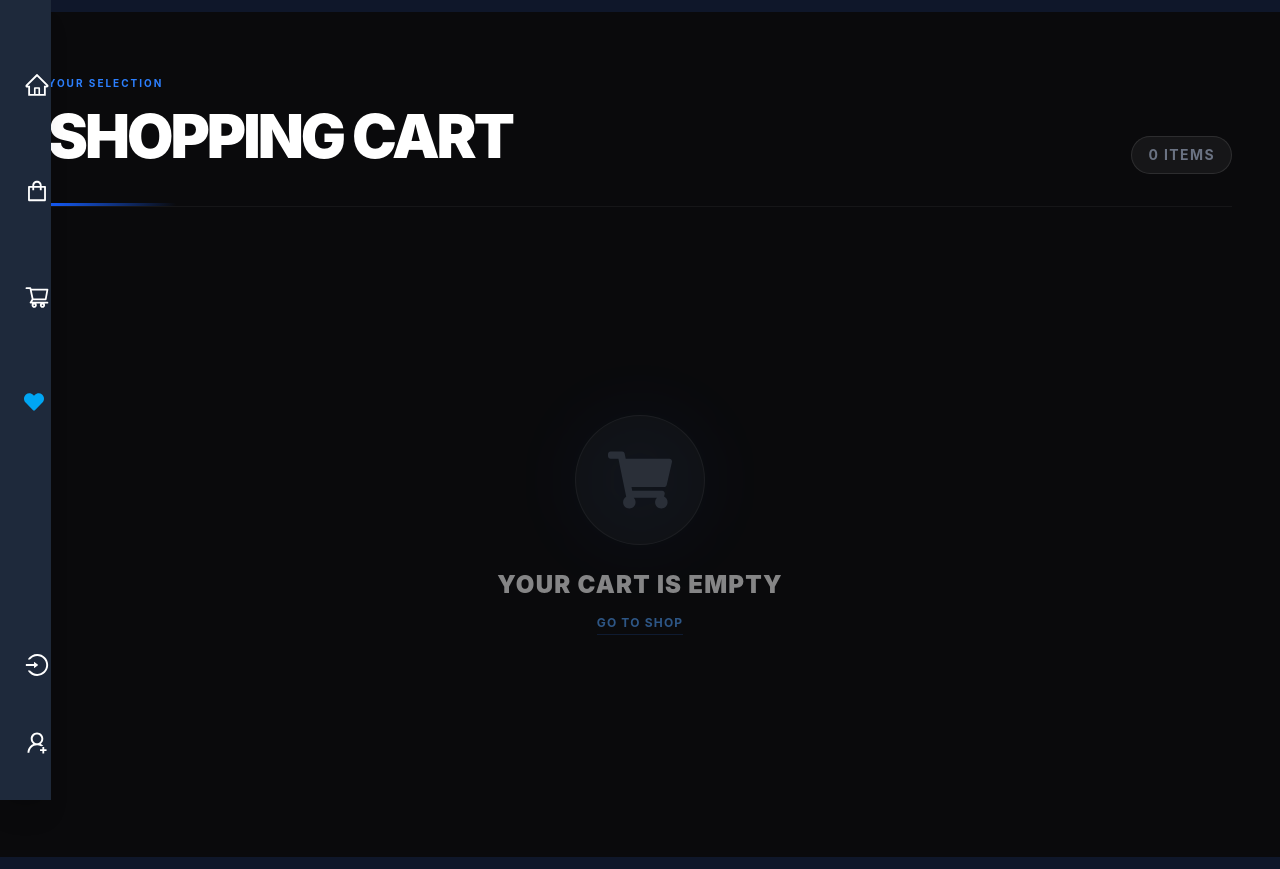
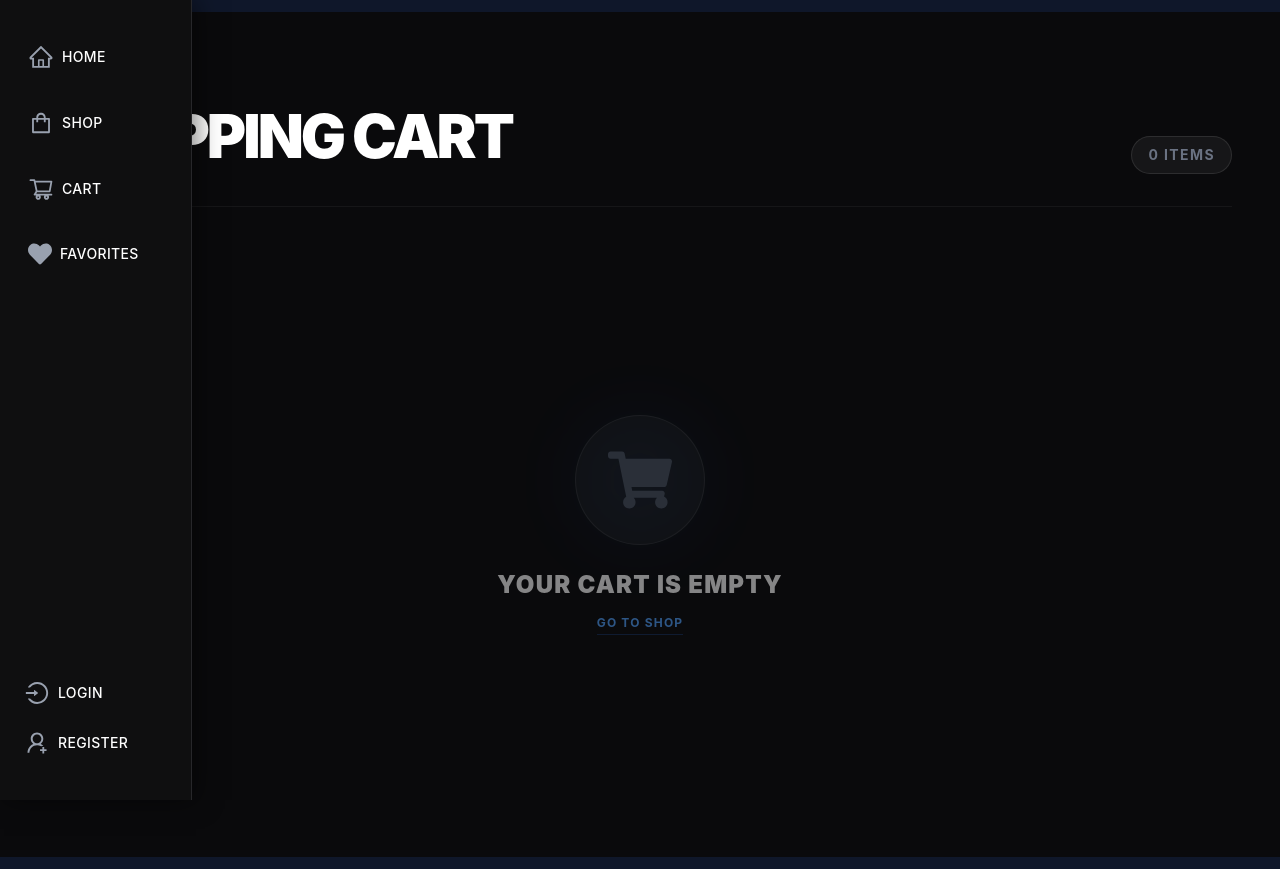
Before and after one commit to devabdisa/better-ecommerce, a React app in the folder frontend/: page /cart in a window 1280 px wide. Built offline with nearby package versions, Linux system fonts and the light colour scheme; the HTML template or start-up script is replaced by a standard one.

Commit message:
enhance admin and navigation ui/ux

```diff
--- a/frontend/src/pages/Auth/Navigation.tsx
+++ b/frontend/src/pages/Auth/Navigation.tsx
@@ -1,4 +1,4 @@
-import { useState } from "react";
+import { useEffect, useRef, useState } from "react";
 import {
   AiOutlineHome,
   AiOutlineShopping,
@@ -13,10 +13,13 @@ import { useAppSelector, useAppDispatch } from "../../redux/hooks";
 import { useLogoutMutation } from "../../redux/api/usersApiSlice";
 import { logout } from "../../redux/features/auth/authSlice";
 import type { FC } from "react";
-import FavoritesCount from "../Products/FavoritesCount";
 
 const Navigation: FC = () => {
   const { userInfo } = useAppSelector((state) => state.auth);
+  const { cartItems } = useAppSelector((state) => state.cart) || {
+    cartItems: [],
+  };
+  const favorites = useAppSelector((state) => state.favorites) || [];
 
   const [dropdownOpen, setDropdownOpen] = useState(false);
   const [showSidebar] = useState(false);
@@ -40,21 +43,42 @@ const Navigation: FC = () => {
     }
   };
 
+  const dropdownRef = useRef<HTMLDivElement>(null);
+
+  useEffect(() => {
+    const handleClickOutside = (event: MouseEvent) => {
+      if (
+        dropdownRef.current &&
+        !dropdownRef.current.contains(event.target as Node)
+      ) {
+        setDropdownOpen(false);
+      }
+    };
+
+    document.addEventListener("mousedown", handleClickOutside);
+    return () => {
+      document.removeEventListener("mousedown", handleClickOutside);
+    };
+  }, []);
+
   return (
     <div
       style={{ zIndex: 9999 }}
       className={`${
         showSidebar ? "hidden" : "flex"
-      } xl:flex lg:flex md:hidden sm:hidden flex-col justify-between p-4 text-white bg-surface border-r border-gray-800 w-[4%] hover:w-[15%] h-screen fixed transition-all duration-300 ease-in-out shadow-xl group`}
+      } xl:flex lg:flex md:hidden sm:hidden flex-col justify-between p-4 text-white bg-[#0f0f10] border-r border-[#27272a] w-[6%] hover:w-[15%] h-screen fixed transition-all duration-300 ease-in-out shadow-[4px_0_24px_rgba(0,0,0,0.5)] group z-50`}
       id="navigation-container"
     >
-      <div className="flex flex-col justify-center space-y-4">
+      <div className="flex flex-col justify-center space-y-4 pt-4">
         <Link
           to="/"
-          className="flex items-center transition-transform transform hover:translate-x-2 p-2 rounded-lg hover:bg-white/5"
+          className="flex items-center transition-all transform hover:translate-x-2 p-3 rounded-xl hover:bg-[#27272a] group/item"
         >
-          <AiOutlineHome className="shrink-0 mr-2 mt-12" size={26} />
-          <span className="hidden nav-item-name mt-12 font-medium tracking-wide">
+          <AiOutlineHome
+            className="shrink-0 mr-2 text-gray-400 group-hover/item:text-white transition-colors"
+            size={26}
+          />
+          <span className="hidden nav-item-name font-medium tracking-wide text-sm opacity-0 group-hover:opacity-100 transition-opacity whitespace-nowrap">
             HOME
           </span>
         </Link>
@@ -63,49 +87,69 @@ const Navigation: FC = () => {
 
         <Link
           to="/shop"
-          className="flex items-center transition-transform transform hover:translate-x-2 p-2 rounded-lg hover:bg-white/5"
+          className="flex items-center transition-all transform hover:translate-x-2 p-3 rounded-xl hover:bg-[#27272a] group/item"
         >
-          <AiOutlineShopping className="shrink-0 mr-2 mt-12" size={26} />
-          <span className="hidden nav-item-name mt-12 font-medium tracking-wide">
+          <AiOutlineShopping
+            className="shrink-0 mr-2 text-gray-400 group-hover/item:text-white transition-colors"
+            size={26}
+          />
+          <span className="hidden nav-item-name font-medium tracking-wide text-sm opacity-0 group-hover:opacity-100 transition-opacity whitespace-nowrap">
             SHOP
           </span>
         </Link>
         <Link
           to="/cart"
-          className="flex items-center transition-transform transform hover:translate-x-2 p-2 rounded-lg hover:bg-white/5 relative"
+          className="flex items-center transition-all transform hover:translate-x-2 p-3 rounded-xl hover:bg-[#27272a] group/item relative"
         >
-          <AiOutlineShoppingCart className="shrink-0 mt-12 mr-2" size={26} />
-          <span className="hidden nav-item-name mt-12 font-medium tracking-wide">
+          <div className="relative">
+            <AiOutlineShoppingCart
+              className="shrink-0 mr-2 text-gray-400 group-hover/item:text-white transition-colors"
+              size={26}
+            />
+            {cartItems.length > 0 && (
+              <span className="absolute -top-2 -left-2 px-1.5 py-0.5 text-[10px] font-bold text-white bg-blue-600 rounded-full border border-[#0f0f10] shadow-sm">
+                {cartItems.reduce((a, c) => a + c.qty, 0)}
+              </span>
+            )}
+          </div>
+          <span className="hidden nav-item-name font-medium tracking-wide text-sm opacity-0 group-hover:opacity-100 transition-opacity whitespace-nowrap">
             CART
           </span>
         </Link>
 
         <Link
           to="/favorite"
-          className="flex items-center transition-transform transform hover:translate-x-2 p-2 rounded-lg hover:bg-white/5 relative"
+          className="flex items-center transition-all transform hover:translate-x-2 p-3 rounded-xl hover:bg-[#27272a] group/item relative"
         >
           <div className="flex items-center relative">
-            <FaHeart className="shrink-0 mt-12 mr-2 text-sky-500" size={20} />
-            <FavoritesCount />
+            <FaHeart
+              className="shrink-0 mr-2 text-gray-400 group-hover/item:text-pink-500 transition-colors"
+              size={24}
+            />
+            {favorites.length > 0 && (
+              <span className="absolute -top-2 -left-2 px-1.5 py-0.5 text-[10px] font-bold text-white bg-pink-500 rounded-full border border-[#0f0f10] shadow-sm">
+                {favorites.length}
+              </span>
+            )}
           </div>
-          <span className="hidden nav-item-name mt-12 font-medium tracking-wide">
+          <span className="hidden nav-item-name font-medium tracking-wide text-sm opacity-0 group-hover:opacity-100 transition-opacity whitespace-nowrap">
             FAVORITES
           </span>
         </Link>
       </div>
 
-      <div className="relative mb-5">
+      <div className="relative mb-5" ref={dropdownRef}>
         <button
           onClick={toggleDropdown}
-          className="flex items-center text-gray-800 focus:outline-none w-full p-2 rounded-lg hover:bg-white/5 transition-colors"
+          className="flex items-center text-gray-800 focus:outline-none w-full p-2 rounded-xl hover:bg-[#27272a] transition-all"
         >
           {userInfo ? (
             <div className="flex items-center w-full">
               {/* User Avatar Placeholder */}
-              <div className="w-8 h-8 rounded-full bg-blue-600 flex items-center justify-center text-white font-bold mr-2 shrink-0 ring-2 ring-blue-400/30">
+              <div className="w-9 h-9 rounded-full bg-linear-to-tr from-blue-600 to-purple-600 flex items-center justify-center text-white font-bold mr-2 shrink-0 border border-white/10 shadow-lg">
                 {userInfo.username.substring(0, 1).toUpperCase()}
               </div>
-              <span className="text-white hidden nav-item-name font-medium truncate ml-1">
+              <span className="text-white hidden nav-item-name font-medium truncate ml-1 text-sm">
                 {userInfo.username}
               </span>
             </div>
@@ -116,7 +160,7 @@ const Navigation: FC = () => {
           {userInfo && (
             <svg
               xmlns="http://www.w3.org/2000/svg"
-              className={`h-4 w-4 ml-auto text-gray-400 hidden nav-item-name ${
+              className={`h-4 w-4 ml-auto text-gray-400 hidden nav-item-name transition-transform duration-200 ${
                 dropdownOpen ? "transform rotate-180" : ""
               }`}
               fill="none"
@@ -134,81 +178,78 @@ const Navigation: FC = () => {
         </button>
 
         {dropdownOpen && userInfo && (
-          <ul
-            className={`absolute bottom-full left-0 w-full mb-2 bg-surface text-gray-200 border border-gray-700 rounded-lg shadow-2xl overflow-hidden glass z-50 transition-all duration-200 ease-out transform origin-bottom`}
+          <div
+            className={`absolute bottom-full left-0 w-60 ml-2 mb-4 bg-[#18181b] text-gray-200 border border-[#27272a] rounded-2xl shadow-[0_10px_40px_-10px_rgba(0,0,0,0.8)] overflow-hidden z-50 animate-in fade-in slide-in-from-bottom-2 duration-200`}
           >
             {userInfo.isAdmin && (
-              <>
-                <li>
+              <div className="p-2 border-b border-[#27272a]">
+                <span className="text-xs font-bold text-gray-500 px-3 py-1 block uppercase tracking-wider">
+                  Admin
+                </span>
                 <Link
                   to="/admin/dashboard"
-                    className="block px-4 py-2 hover:bg-blue-600 hover:text-white transition-colors"
+                  className="block px-3 py-2 rounded-lg hover:bg-blue-600/10 hover:text-blue-500 transition-colors text-sm font-medium"
                 >
                   Dashboard
                 </Link>
-                </li>
-                <li>
                 <Link
                   to="/admin/productlist"
-                    className="block px-4 py-2 hover:bg-blue-600 hover:text-white transition-colors"
+                  className="block px-3 py-2 rounded-lg hover:bg-blue-600/10 hover:text-blue-500 transition-colors text-sm font-medium"
                 >
                   Products
                 </Link>
-                </li>
-                <li>
                 <Link
                   to="/admin/categorylist"
-                    className="block px-4 py-2 hover:bg-blue-600 hover:text-white transition-colors"
+                  className="block px-3 py-2 rounded-lg hover:bg-blue-600/10 hover:text-blue-500 transition-colors text-sm font-medium"
                 >
-                    Category
+                  Categories
                 </Link>
-                </li>
-                <li>
                 <Link
                   to="/admin/orderlist"
-                    className="block px-4 py-2 hover:bg-blue-600 hover:text-white transition-colors"
+                  className="block px-3 py-2 rounded-lg hover:bg-blue-600/10 hover:text-blue-500 transition-colors text-sm font-medium"
                 >
                   Orders
                 </Link>
-                </li>
-                <li>
                 <Link
                   to="/admin/userlist"
-                    className="block px-4 py-2 hover:bg-blue-600 hover:text-white transition-colors"
+                  className="block px-3 py-2 rounded-lg hover:bg-blue-600/10 hover:text-blue-500 transition-colors text-sm font-medium"
                 >
                   Users
                 </Link>
-                </li>
-              </>
+              </div>
             )}
 
-            <li>
+            <div className="p-2">
+              <span className="text-xs font-bold text-gray-500 px-3 py-1 block uppercase tracking-wider">
+                Account
+              </span>
               <Link
                 to="/profile"
-                className="block px-4 py-2 hover:bg-blue-600 hover:text-white transition-colors"
+                className="block px-3 py-2 rounded-lg hover:bg-[#27272a] transition-colors text-sm font-medium"
               >
                 Profile
               </Link>
-            </li>
-            <li>
               <button
                 onClick={logoutHandler}
-                className="block w-full px-4 py-2 text-left hover:bg-red-600 hover:text-white transition-colors"
+                className="block w-full text-left px-3 py-2 rounded-lg hover:bg-red-500/10 hover:text-red-500 transition-colors text-sm font-medium"
               >
                 Logout
               </button>
-            </li>
-          </ul>
+            </div>
+          </div>
         )}
         {!userInfo && (
-          <ul>
+          <ul className="space-y-2">
             <li>
               <Link
                 to="/login"
-                className="flex items-center mt-5 transition-transform transform hover:translate-x-2 p-2 rounded-lg hover:bg-white/5"
+                className="flex items-center mt-5 transition-transform transform hover:translate-x-2 p-2 rounded-xl hover:bg-white/5 group/item"
               >
-                <AiOutlineLogin className="mr-2 mt-4 shrink-0" size={26} />
-                <span className="hidden nav-item-name mt-4 font-medium tracking-wide">
+                <AiOutlineLogin
+                  className="mr-2 shrink-0 text-gray-400 group-hover/item:text-white"
+                  size={26}
+                />
+                <span className="hidden nav-item-name font-medium tracking-wide text-sm whitespace-nowrap">
                   LOGIN
                 </span>
               </Link>
@@ -216,10 +257,13 @@ const Navigation: FC = () => {
             <li>
               <Link
                 to="/register"
-                className="flex items-center mt-5 transition-transform transform hover:translate-x-2 p-2 rounded-lg hover:bg-white/5"
+                className="flex items-center mt-2 transition-transform transform hover:translate-x-2 p-2 rounded-xl hover:bg-white/5 group/item"
               >
-                <AiOutlineUserAdd size={26} className="mr-2 mt-4 shrink-0" />
-                <span className="hidden nav-item-name mt-4 font-medium tracking-wide">
+                <AiOutlineUserAdd
+                  size={26}
+                  className="mr-2 shrink-0 text-gray-400 group-hover/item:text-white"
+                />
+                <span className="hidden nav-item-name font-medium tracking-wide text-sm whitespace-nowrap">
                   REGISTER
                 </span>
               </Link>
--- a/frontend/src/pages/Products/HeartIcon.tsx
+++ b/frontend/src/pages/Products/HeartIcon.tsx
@@ -1,3 +1,4 @@
+import React from "react";
 import { FaHeart, FaRegHeart } from "react-icons/fa";
 import {
   addToFavorites,
@@ -21,7 +22,9 @@ const HeartIcon: FC<HeartIconProps> = ({ product }) => {
   const favorites = useAppSelector((state) => state.favorites) || [];
   const isFavorite = favorites.some((p) => p._id === product._id);
 
-  const toggleFavorites = () => {
+  const toggleFavorites = (e: React.MouseEvent) => {
+    e.stopPropagation();
+    e.preventDefault();
     if (isFavorite) {
       dispatch(removeFromFavorites(product));
       removeFavoriteFromLocalStorage(product._id);
--- a/frontend/src/pages/Products/Product.tsx
+++ b/frontend/src/pages/Products/Product.tsx
@@ -11,12 +11,14 @@ const Product: FC<ProductProps> = ({ product }) => {
   return (
     <div className="group relative bg-[#131316] rounded-3xl overflow-hidden border border-white/5 hover:border-blue-500/30 transition-all duration-500 hover:shadow-[0_20px_50px_rgba(0,0,0,0.5)] flex flex-col h-full">
       <div className="relative w-full h-64 sm:h-72 overflow-hidden bg-[#0a0a0c]">
+        <Link to={`/product/${product._id}`}>
           <img
             src={product.image}
             alt={product.name}
             className="w-full h-full object-cover transform transition-transform duration-700 group-hover:scale-110 opacity-90 group-hover:opacity-100"
           />
           <div className="absolute inset-0 bg-linear-to-t from-black/80 via-transparent to-transparent opacity-0 group-hover:opacity-100 transition-opacity duration-500" />
+        </Link>
         <HeartIcon product={product} />
       </div>
 
--- a/frontend/src/pages/Products/ProductTabs.tsx
+++ b/frontend/src/pages/Products/ProductTabs.tsx
@@ -75,6 +75,7 @@ const ProductTabs: FC<ProductTabsProps> = ({
                     Rate this product
                   </label>
 
+                  <div className="relative">
                     <select
                       id="rating"
                       required
@@ -89,6 +90,16 @@ const ProductTabs: FC<ProductTabsProps> = ({
                       <option value="4">4 - Excellent</option>
                       <option value="5">5 - Exceptional</option>
                     </select>
+                    <div className="absolute inset-y-0 right-0 flex items-center px-4 pointer-events-none text-gray-400">
+                      <svg className="w-5 h-5 fill-current" viewBox="0 0 20 20">
+                        <path
+                          d="M5.293 7.293a1 1 0 011.414 0L10 10.586l3.293-3.293a1 1 0 111.414 1.414l-4 4a1 1 0 01-1.414 0l-4-4a1 1 0 010-1.414z"
+                          clipRule="evenodd"
+                          fillRule="evenodd"
+                        />
+                      </svg>
+                    </div>
+                  </div>
                 </div>
 
                 <div>
--- a/frontend/src/redux/api/categoryApiSlice.ts
+++ b/frontend/src/redux/api/categoryApiSlice.ts
@@ -14,6 +14,7 @@ export const categoryApiSlice = apiSlice.injectEndpoints({
         method: "POST",
         body: newCategory,
       }),
+      invalidatesTags: ["Category"],
     }),
 
     updateCategory: builder.mutation<Category, UpdateCategoryRequest>({
@@ -22,6 +23,7 @@ export const categoryApiSlice = apiSlice.injectEndpoints({
         method: "PUT",
         body: updatedCategory,
       }),
+      invalidatesTags: ["Category"],
     }),
 
     deleteCategory: builder.mutation<void, string>({
@@ -29,10 +31,12 @@ export const categoryApiSlice = apiSlice.injectEndpoints({
         url: `${CATEGORY_URL}/${categoryId}`,
         method: "DELETE",
       }),
+      invalidatesTags: ["Category"],
     }),
 
     fetchCategories: builder.query<Category[], void>({
       query: () => `${CATEGORY_URL}/categories`,
+      providesTags: ["Category"],
     }),
   }),
 });
--- a/frontend/src/redux/api/productApiSlice.ts
+++ b/frontend/src/redux/api/productApiSlice.ts
@@ -22,6 +22,7 @@ export const productApiSlice = apiSlice.injectEndpoints({
 
     allProducts: builder.query<Product[], void>({
       query: () => `${PRODUCT_URL}/allProducts`,
+      providesTags: ["Product"],
     }),
 
     getProductDetails: builder.query<Product, string>({
@@ -49,6 +50,7 @@ export const productApiSlice = apiSlice.injectEndpoints({
         method: "PUT",
         body: formData,
       }),
+      invalidatesTags: ["Product"],
     }),
 
     uploadProductImage: builder.mutation<
```
Also changed, not shown: frontend/src/pages/Cart.tsx (+18 -4 lines), frontend/src/pages/Products/ProductDetails.tsx (+23 -12 lines). Lines whose indentation alone changed are shown as unchanged.
